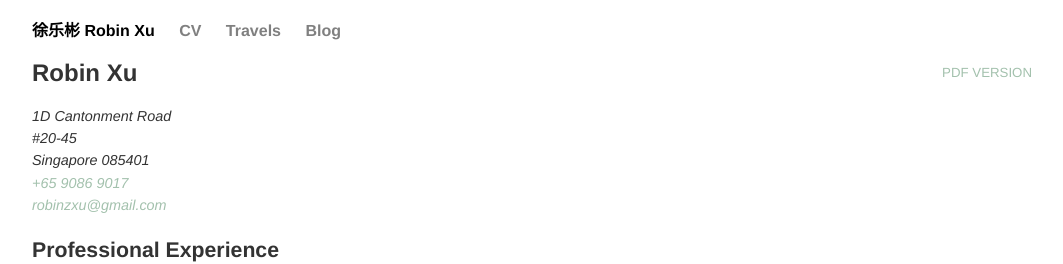
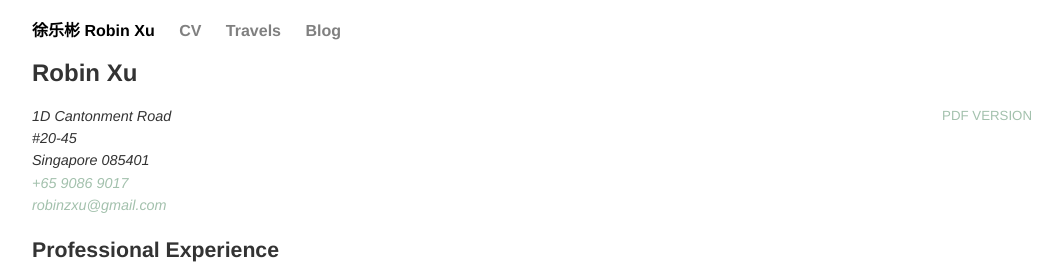
Before and after one commit to robinzxu/robinzxu.github.io, a Jekyll site: the page built from cv/index.html, in a window 1280 px wide. Shown: the top 264 px of the page, without its empty margins (108-1171 px from the left). Built offline with Jekyll 4.4.1, drawn with Linux system fonts in a browser that asks for light colours.

Commit message:
Update index.html

```diff
--- a/cv/index.html
+++ b/cv/index.html
@@ -4,9 +4,10 @@
 ---
 
 <div class="cv">
-<a target="_blank" rel="noopener noreferrer" href="Robin Xu - CV (October 20).pdf" class="download" title="PDF Version">PDF Version</a>
 
 <h2>Robin Xu</h2>
+
+<a style="float:right;" target="_blank" rel="noopener noreferrer" href="Robin Xu - CV (October 20).pdf" class="download" title="PDF Version">PDF Version</a>
 
 <address style="font-size: 0.9em">
 	1D Cantonment Road<br>
```
